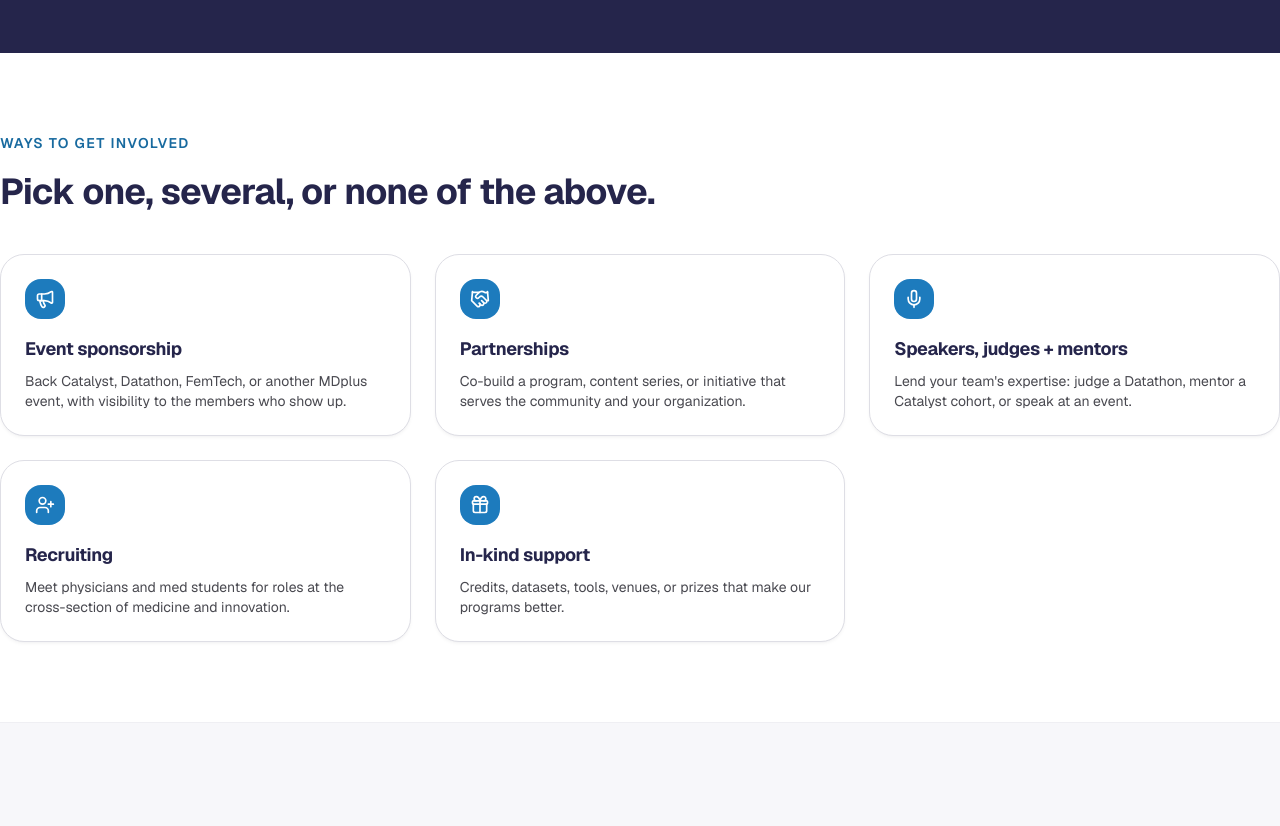
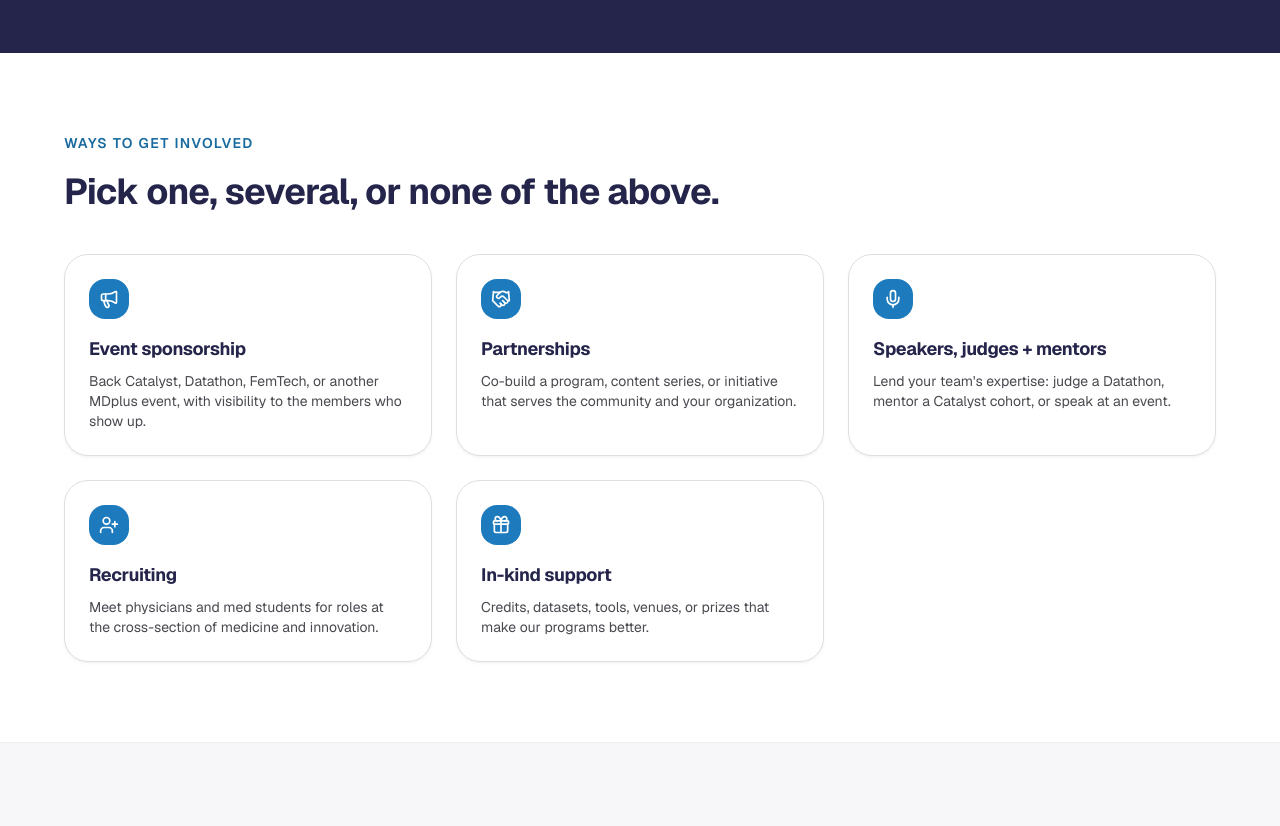
Before and after one commit to thisisalimirza/mdplus, a Next.js app: page /partners/interest in a window 1280 px wide. Shown: the part 460-1286 px from the top of the page. Built offline with nearby package versions, Linux system fonts and the light colour scheme.

Commit message:
Partner interest page: use the site's container and a narrower form column

```diff
--- a/src/app/partners/interest/page.tsx
+++ b/src/app/partners/interest/page.tsx
@@ -60,7 +60,7 @@
       />
 
       <section className="border-b border-neutral-100 bg-neutral-0 py-16 md:py-20">
-        <div className="container-page">
+        <div className="mx-auto max-w-(--container-max) px-6">
           <div className="max-w-2xl">
             <p className="text-sm font-semibold uppercase tracking-widest text-denim-600">
               Ways to get involved
@@ -89,7 +89,7 @@
       </section>
 
       <section className="bg-neutral-50 py-16 md:py-24" id="form">
-        <div className="container-narrow">
+        <div className="mx-auto max-w-3xl px-6">
           <h2 className="font-display text-3xl font-bold leading-tight text-rhino-700 md:text-4xl">
             Tell us about your interest.
           </h2>
```
